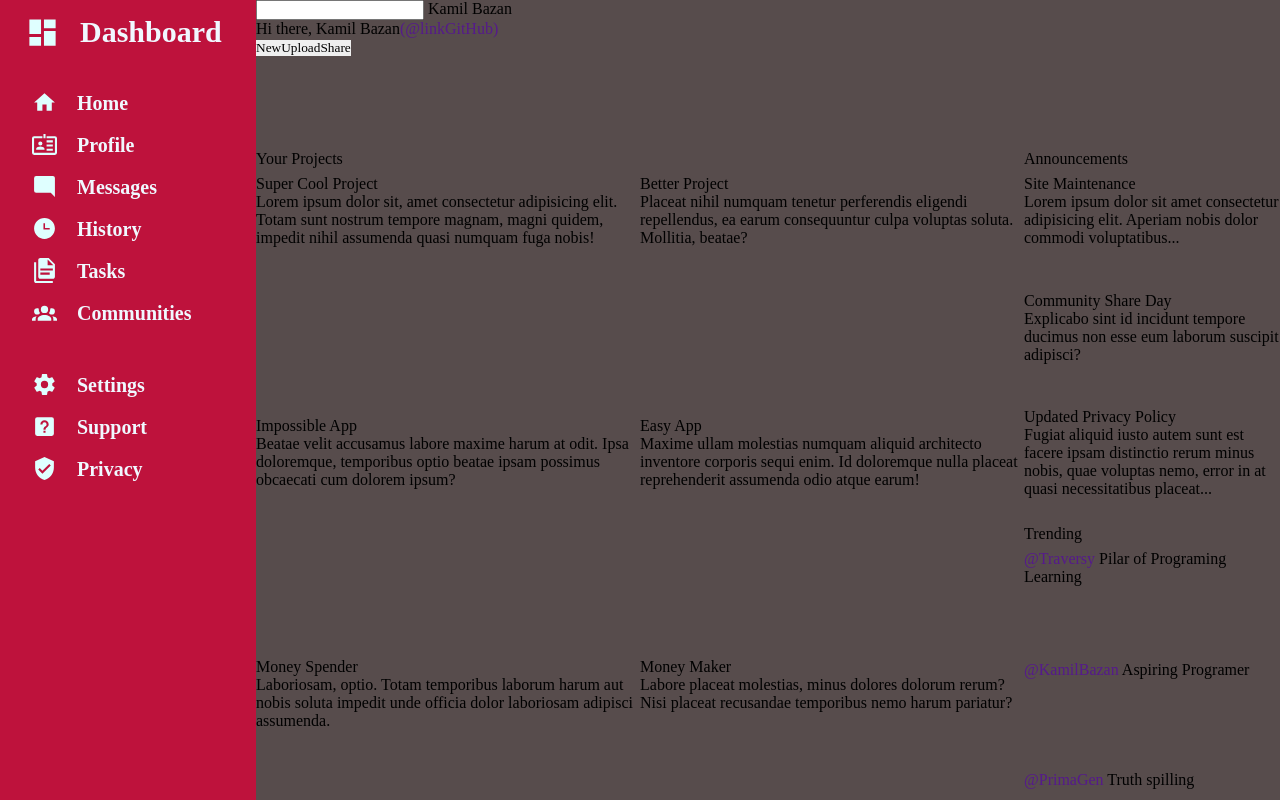
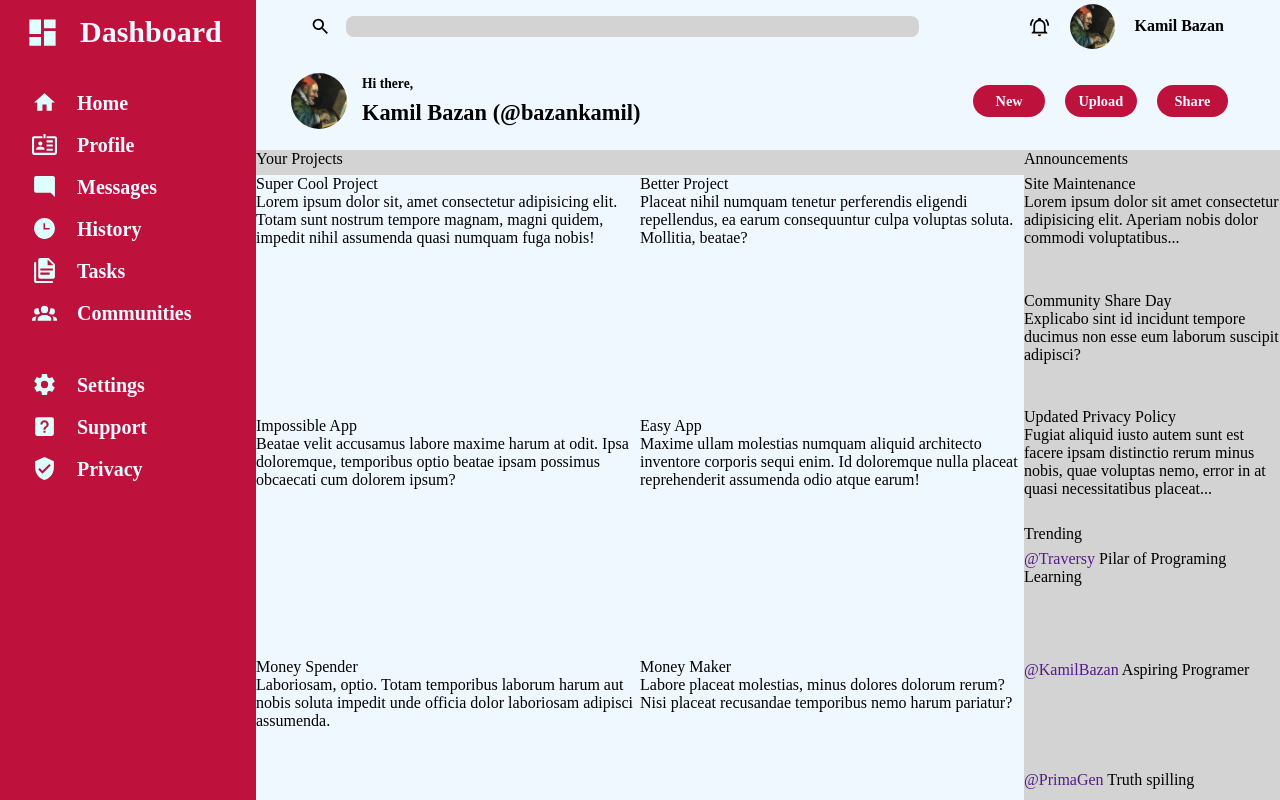
Before and after one commit to bazankamil/odin-admin-dashboard, a plain HTML site: page index.html in a window 1280 px wide. Drawn offline with Linux system fonts and the light colour scheme.

Commit message:
navbar done, around 50% done

```diff
--- a/index.html
+++ b/index.html
@@ -27,20 +27,24 @@
       <section class="main">
         <div class="title">
           <div class="title__searchbar">
-            <span class="title__searchIcon"></span>
+            <div class="searchbar__input">
+            <img class="title__searchIcon" src="/assets/icons/nav-magnify.svg">
             <input type="text" class="title__search" />
-            <span class="title__bellIcon"></span>
-            <span class="title__avatar"></span>
+            </div>
+            <div class="searchbar__avatar">
+            <img class="title__bellIcon" src="/assets/icons/nav-bell.svg">
+            <img class="title__avatar" src="/assets/avatars/KamilBazan.jpeg">
             <span class="title__name">Kamil Bazan</span>
+            </div>
           </div>
           <div class="title__action">
             <div class="title__hello">
-              <div class="hello__logo"></div>
+              <img class="hello__logo" src="/assets/avatars/KamilBazan.jpeg">
               <div class="hello__name">
-                <span>Hi there,</span>
+                <span class="hello__greet">Hi there,</span>
                 <span
-                  >Kamil Bazan<a href="" class="hello__link"
-                    >(@linkGitHub)</a
+                  >Kamil Bazan<a href="https://github.com/bazankamil" class="hello__link"
+                    > (@bazankamil)</a
                   ></span
                 >
               </div>
--- a/styles.css
+++ b/styles.css
@@ -148,11 +148,112 @@ body {
 .title {
   display: flex;
   flex-direction: column;
+  background-color: aliceblue;
 }
 
 /* TITLE-SEARCH */
 
+.title__searchbar {
+  flex-basis: 35%;
+  display: flex;
+  justify-content: space-around;
+}
+
+.searchbar__input {
+  flex-basis: 70%;
+  display: flex;
+  justify-content: center;
+  align-items: center;
+}
+
+.title__searchIcon {
+  height: 1.3rem;
+  padding-right: 15px;
+}
+
+.title__search {
+  background-color: lightgray;
+  border-radius: 8px;
+  border: none;
+  width: 80%;
+  height: 1.3rem;
+}
+
+.searchbar__avatar {
+  flex-basis: 30%;
+  display: flex;
+  justify-content: center;
+  align-items: center;
+  gap: 20px;
+}
+
+.title__bellIcon {
+  height: 1.3rem;
+}
+
+.title__avatar {
+  height: 2.8rem;
+  border-radius: 30px;
+}
+
+.title__name {
+  font-weight: bold;
+}
+
 /* TITLE-ACTION */
+
+.title__action {
+  flex-basis: 65%;
+  display: flex;
+}
+
+.title__hello {
+  flex-basis: 65%;
+  display: flex;
+  justify-content: flex-start;
+  align-items: center;
+  padding-left: 35px;
+}
+
+.hello__logo {
+  height: 3.5rem;
+  border-radius: 30px;
+}
+
+.hello__name {
+  display: flex;
+  flex-direction: column;
+  padding-left: 15px;
+  font-weight: bold;
+  gap: 8px;
+  font-size: 1.4rem;
+}
+
+.hello__greet {
+  font-size: 0.85rem;
+}
+
+.hello__link {
+  color: black;
+}
+
+.title__buttons {
+  flex-basis: 35%;
+  display: flex;
+  justify-content: center;
+  align-items: center;
+  gap: 20px;
+}
+
+.title__button {
+  height: 2rem;
+  background-color: #be123c;
+  color: aliceblue;
+  font-weight: bold;
+  font-size: 0.9rem;
+  width: 20%;
+  border-radius: 20px;
+}
 
 /* HERO */
 
@@ -160,6 +261,7 @@ body {
   display: grid;
   grid-template-columns: 3fr 1fr;
   grid-template-rows: 1fr 1fr;
+  background-color: lightgray;
 }
 
 /* HERO-PROJECTS */
@@ -173,6 +275,10 @@ body {
 
 .projects__title {
   grid-column: 1/3;
+}
+
+.hero__card {
+  background-color: aliceblue;
 }
 
 /* HERO-ANNOUNCMENT */
```
Also changed, not shown: 1 other file.
